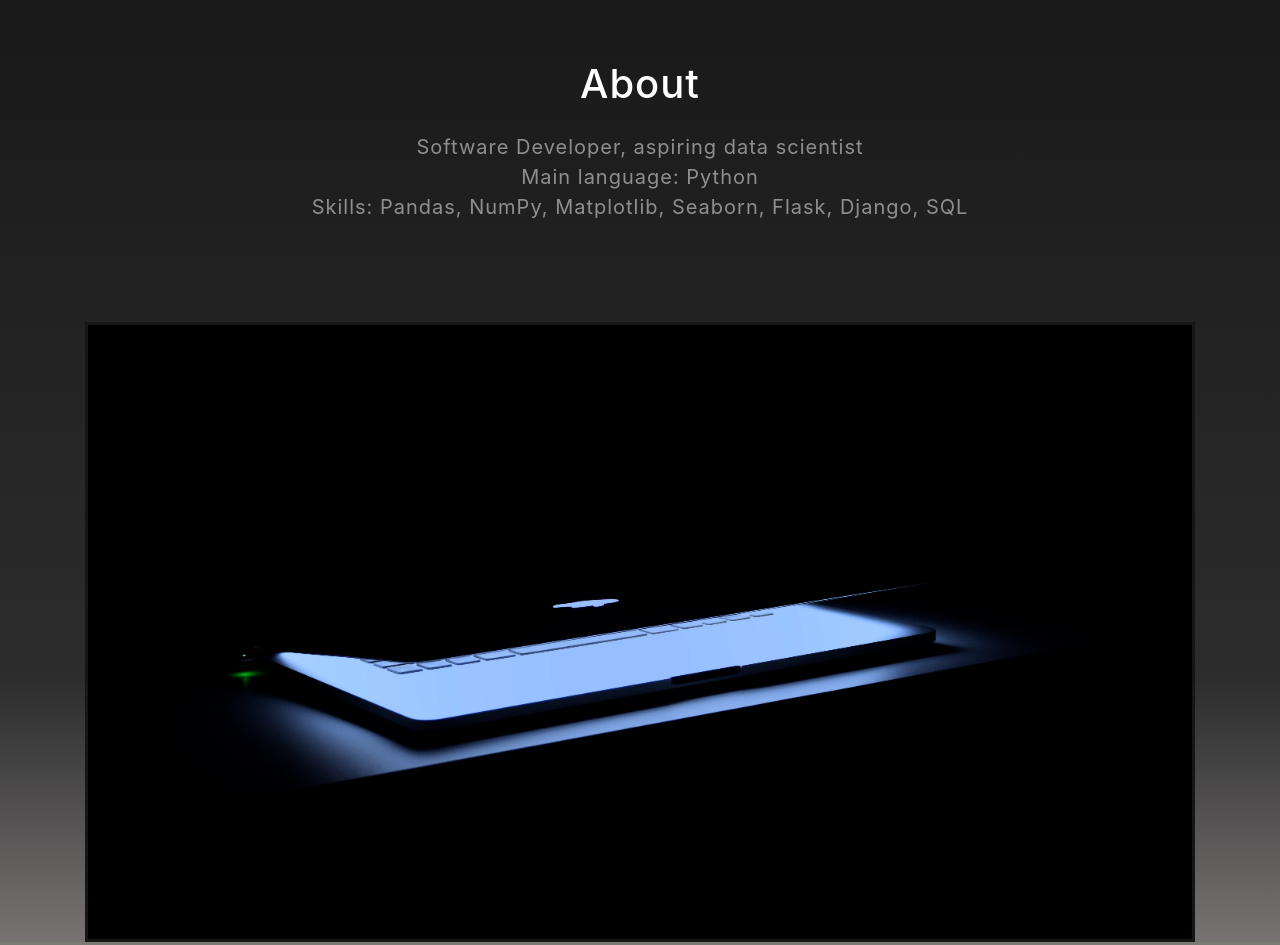
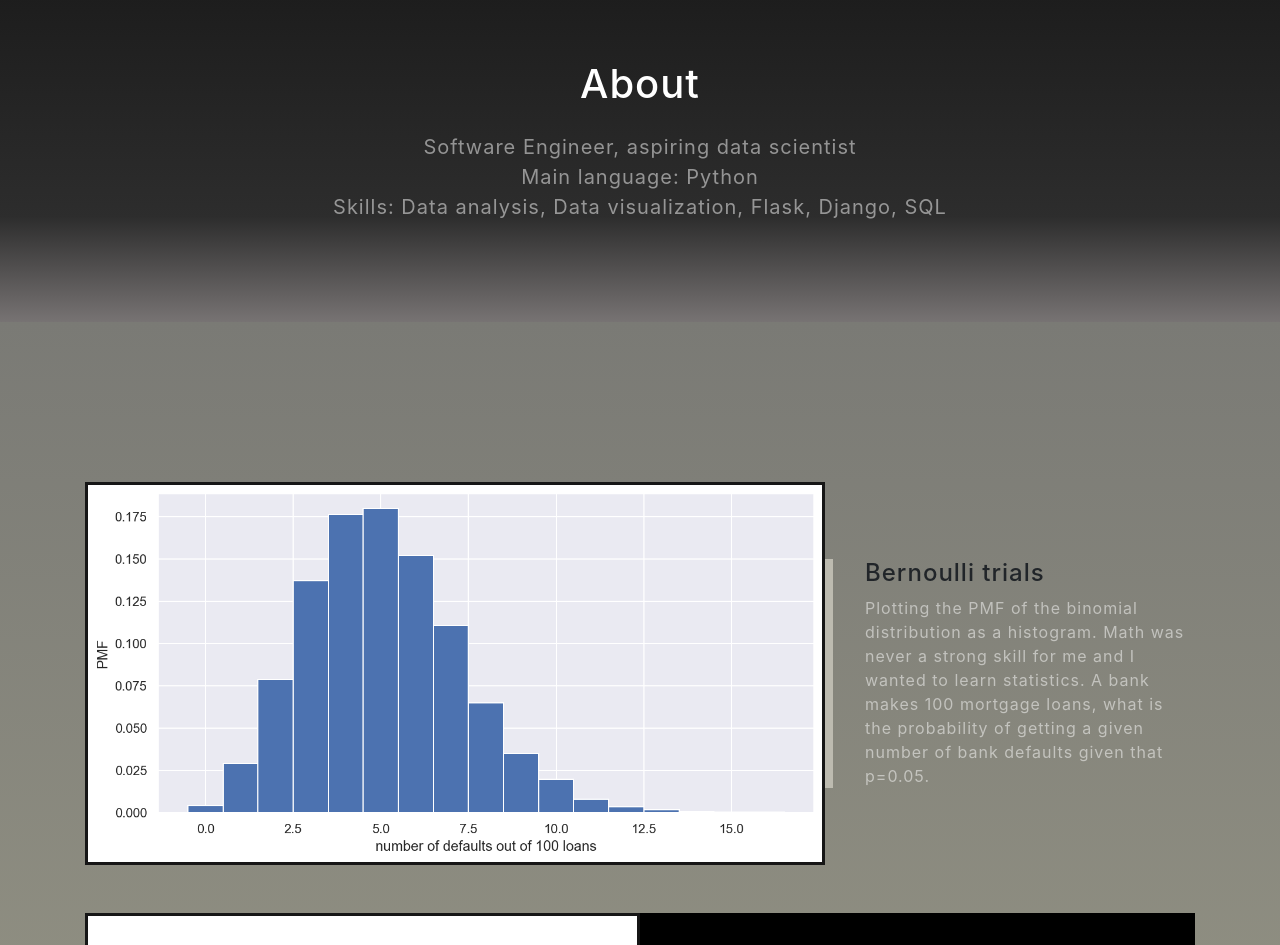
Before and after one commit to hilljtm/hilljtm.github.io, a website with bundled scripts: page index.html in a window 1280 px wide. Shown: the part 900-1845 px from the top of the page. Built offline with nearby package versions, Linux system fonts and the light colour scheme; a script that the page names is missing.

Commit message:
removed macbook photo, need to fix the color fade from about to projects section

```diff
--- a/index.html
+++ b/index.html
@@ -58,7 +58,7 @@
     <div class="container d-flex h-100 align-items-center">
       <div class="mx-auto text-center">
         <h1 class="mx-auto my-0 text-uppercase">Welcome</h1>
-        <h2 class="text-white-50 mx-auto mt-2 mb-5">Software Developer<br>
+        <h2 class="text-white-50 mx-auto mt-2 mb-5">Software Engineer<br>
           Full Time Thinker <br> </h2>
         <a href="#about" class="btn btn-primary js-scroll-trigger">Explore</a>
       </div>
@@ -71,15 +71,14 @@
       <div class="row">
         <div class="col-lg-8 mx-auto">
           <h1 class="text-white mb-4">About</h1>
-          <p class="text-white-50">Software Developer, aspiring data scientist
+          <p class="text-white-50">Software Engineer, aspiring data scientist
             <br>
             Main language: Python
             <br>
-            Skills: Pandas, NumPy, Matplotlib, Seaborn, Flask, Django, SQL
+            Skills: Data analysis, Data visualization, Flask, Django, SQL
           </p>
         </div>
       </div>
-      <img src="img/trythis.jpg" class="img-fluid" alt="">
     </div>
   </section>
 
@@ -91,13 +90,15 @@
       <div class="row align-items-center no-gutters mb-4 mb-lg-5">
         <div class="col-xl-8 col-lg-7">
           <a href="https://github.com/hilljtm/py_practice" target="_blank">
-            <img class="img-fluid mb-3 mb-lg-0" src="img/resize_default.png" alt="PMF">
+            <img class="img-fluid mb-3 mb-lg-0" src="img/final_default.png" alt="PMF">
           </a>
         </div>
         <div class="col-xl-4 col-lg-5">
           <div class="featured-text text-center text-lg-left">
             <h4>Bernoulli trials</h4>
-            <p class="text-white-50 mb-0">Plotting the PMF of the binomial distribution as a histogram. Math was never a strong skill for me and I wanted to learn statistics. Say a bank makes 100 mortgage loans, what is the probability of getting a given number of bank defaults given that p = 0.05.
+            <p class="text-white-50 mb-0">Plotting the PMF of the binomial distribution as a histogram. Math was never a
+              strong skill for me and I wanted to learn statistics. A bank makes 100 mortgage loans, what is the
+              probability of getting a given number of bank defaults given that p=0.05.
           </div>
         </div>
       </div>
```
Also changed, not shown: goldportfolio.png (deleted), img/final_default.png (added), img/loan_default.png (added), img/percent_obama.png (added), img/prob_default_loans.png (added).
